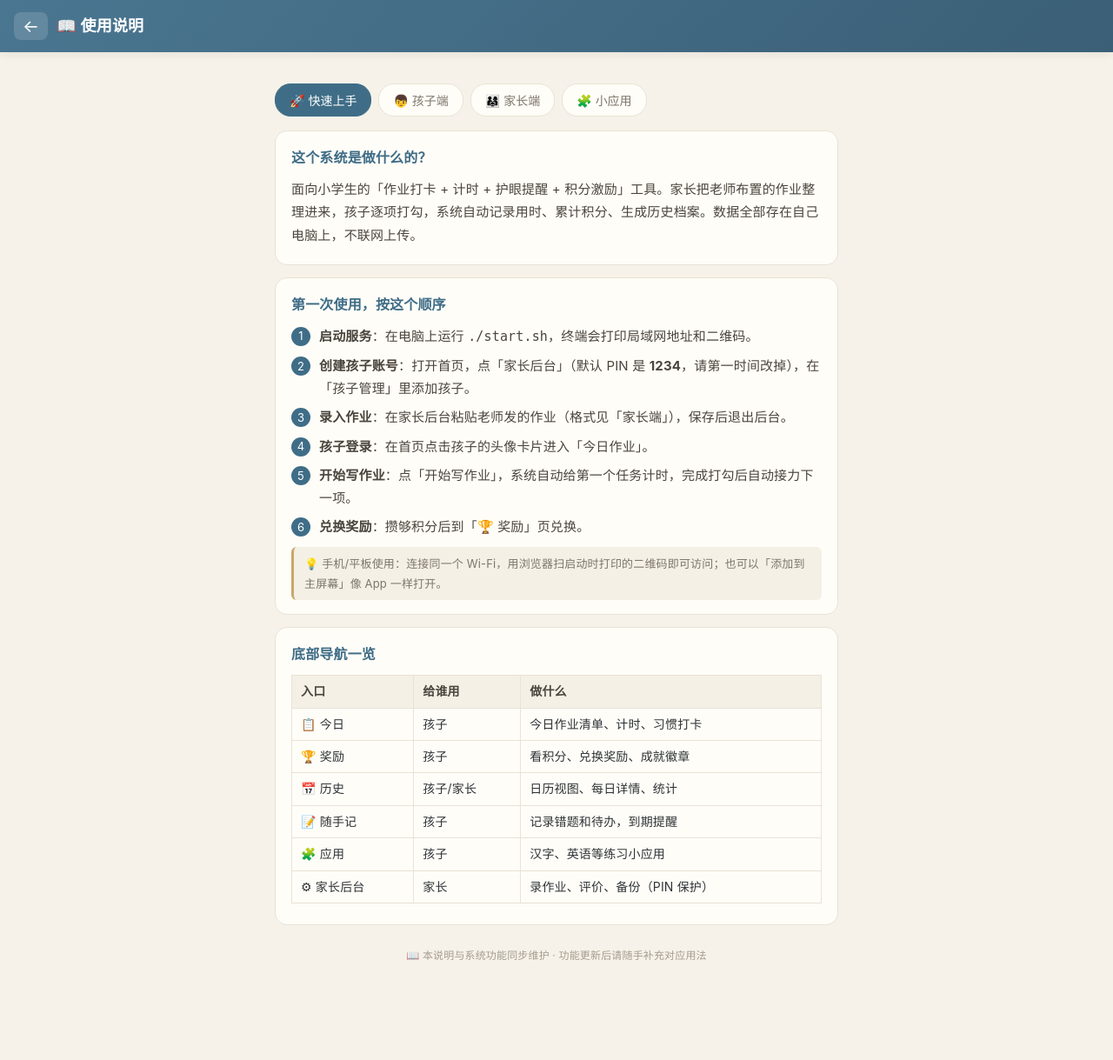
After one commit to yoin007/study_list, a Flask app: page /guide in a window 1280 px wide. The commit adds this page. Shown: the whole page at 87% size. Run offline with Flask 3, Linux system fonts and the light colour scheme.

Commit message:
feat: 新增使用说明页及底部导航指南入口
新增了使用说明页面，按快速上手、孩子端、家长端、小应用四个角色分类介绍用法，同时在所有页面底部导航添加了指南入口，登录页也增加了使用说明链接，方便用户随时查看系统使用方法。

```diff
--- a/app.py
+++ b/app.py
@@ -617,6 +617,11 @@ def notes_view():
     return render_template('notes.html')
 
 
+@app.route('/guide')
+def guide():
+    return render_template('guide.html')
+
+
 # ============ 小应用（单网页应用）============
 # 约定：把任意单网页应用放到 static/apps/<slug>/ 下，并提供一个 app.json：
 #   { "name": "汉字随机认读", "icon": "字", "desc": "...", "entry": "index.html",
--- a/templates/admin.html
+++ b/templates/admin.html
@@ -338,6 +338,7 @@
     <a href="/"><span class="icon">📋</span>今日</a>
     <a href="/rewards"><span class="icon">🏆</span>奖励</a>
     <a href="/history"><span class="icon">📅</span>历史</a>
+    <a href="/guide"><span class="icon">📖</span>指南</a>
 </div>
 
 <script src="/static/js/common.js?v=20261113b"></script>
--- a/templates/app_shell.html
+++ b/templates/app_shell.html
@@ -66,6 +66,7 @@
     <a href="/history"><span class="icon">📅</span>历史</a>
     <a href="/notes"><span class="icon">📝</span>随手记</a>
     <a href="/apps" class="active"><span class="icon">🧩</span>应用</a>
+    <a href="/guide"><span class="icon">📖</span>指南</a>
 </div>
 
 <script src="/static/js/common.js?v=20261113b"></script>
--- a/templates/apps.html
+++ b/templates/apps.html
@@ -90,6 +90,7 @@
     <a href="/history"><span class="icon">📅</span>历史</a>
     <a href="/notes"><span class="icon">📝</span>随手记</a>
     <a href="/apps" class="active"><span class="icon">🧩</span>应用</a>
+    <a href="/guide"><span class="icon">📖</span>指南</a>
 </div>
 
 <script src="/static/js/common.js?v=20261113b"></script>
--- a/templates/child.html
+++ b/templates/child.html
@@ -180,6 +180,7 @@
     <a href="/history"><span class="icon">📅</span>历史</a>
     <a href="/notes"><span class="icon">📝</span>随手记<span id="notesDueBadge" style="display:none;position:absolute;top:-2px;right:-4px;background:#e74c3c;color:white;font-size:10px;line-height:1;padding:0 4px;border-radius:8px;"></span></a>
     <a href="/apps"><span class="icon">🧩</span>应用</a>
+    <a href="/guide"><span class="icon">📖</span>指南</a>
 </div>
 
 <script src="/static/js/common.js?v=20261113b"></script>
--- /dev/null
+++ b/templates/guide.html
@@ -0,0 +1,272 @@
+<!DOCTYPE html>
+<html lang="zh-CN">
+<head>
+    <meta charset="UTF-8">
+    <meta name="viewport" content="width=device-width, initial-scale=1.0">
+    <title>使用说明</title>
+    <link rel="manifest" href="/static/manifest.json">
+    <meta name="theme-color" content="#4A7691">
+    <link rel="icon" href="/static/icon.svg" type="image/svg+xml">
+    <link rel="stylesheet" href="/static/css/style.css?v=20261113">
+    <style>
+        body { background: #f6f2e9; color: #2f3437; }
+        .guide-wrap { max-width: 680px; margin: 0 auto; padding: 16px 16px 110px; padding-top: 80px; }
+        .guide-top {
+            position: fixed; top: 0; left: 0; right: 0; z-index: 100;
+            background: linear-gradient(135deg, #4a7691, #3a5f76);
+            color: #fff; padding: 14px 16px;
+            display: flex; align-items: center; gap: 10px;
+            box-shadow: 0 2px 10px rgba(0,0,0,0.08);
+        }
+        .guide-top h1 { font-size: 18px; margin: 0; font-weight: 600; }
+        .guide-top .back {
+            color: #fff; text-decoration: none; font-size: 20px; line-height: 1;
+            padding: 6px 10px; border-radius: 8px; background: rgba(255,255,255,0.14);
+        }
+        .role-tabs {
+            display: flex; gap: 8px; margin: 16px 0 14px;
+            overflow-x: auto; white-space: nowrap; padding-bottom: 2px;
+        }
+        .role-tab {
+            flex-shrink: 0; border: 1px solid #e9e2d6; background: #fffdf8; color: #7d766b;
+            border-radius: 18px; padding: 8px 16px; font-size: 14px; cursor: pointer;
+            transition: all .15s;
+        }
+        .role-tab.active { background: #3f6d87; border-color: #3f6d87; color: #fff; }
+        .guide-section { display: none; }
+        .guide-section.active { display: block; }
+        .g-card {
+            background: #fffdf8; border: 1px solid #e9e2d6; border-radius: 14px;
+            padding: 16px 18px; margin-bottom: 14px;
+        }
+        .g-card h3 { margin: 0 0 10px; font-size: 16px; color: #3f6d87; }
+        .g-card h4 { margin: 14px 0 6px; font-size: 14px; color: #2f3437; }
+        .g-card p, .g-card li { font-size: 15px; line-height: 1.75; color: #4a453d; margin: 4px 0; }
+        .g-card ul, .g-card ol { padding-left: 20px; margin: 6px 0; }
+        .g-card .tip {
+            background: #f4f0e6; border-left: 3px solid #c9a86a; border-radius: 6px;
+            padding: 8px 12px; font-size: 13px; color: #7d766b; margin-top: 10px;
+        }
+        .g-step { display: flex; gap: 10px; align-items: flex-start; margin: 8px 0; }
+        .g-step .no {
+            flex-shrink: 0; width: 22px; height: 22px; border-radius: 50%;
+            background: #3f6d87; color: #fff; font-size: 13px;
+            display: flex; align-items: center; justify-content: center; margin-top: 2px;
+        }
+        .g-step .tx { font-size: 15px; line-height: 1.7; color: #4a453d; }
+        .g-code {
+            background: #f4f0e6; border-radius: 8px; padding: 10px 12px;
+            font-size: 13px; line-height: 1.7; white-space: pre-wrap;
+            font-family: ui-monospace, Menlo, monospace; color: #4a453d; margin: 8px 0;
+        }
+        .g-table { width: 100%; border-collapse: collapse; font-size: 14px; margin: 8px 0; }
+        .g-table th, .g-table td { border: 1px solid #e9e2d6; padding: 7px 10px; text-align: left; line-height: 1.6; }
+        .g-table th { background: #f4f0e6; color: #4a453d; font-weight: 600; }
+        .g-footer { text-align: center; font-size: 12px; color: #a49c8e; padding: 10px 0 0; }
+    </style>
+</head>
+<body>
+
+<div class="guide-top">
+    <a class="back" href="javascript:history.back()">←</a>
+    <h1>📖 使用说明</h1>
+</div>
+
+<div class="guide-wrap">
+
+    <div class="role-tabs" id="roleTabs">
+        <button class="role-tab active" data-role="start">🚀 快速上手</button>
+        <button class="role-tab" data-role="child">👦 孩子端</button>
+        <button class="role-tab" data-role="parent">👨‍👩‍👧 家长端</button>
+        <button class="role-tab" data-role="apps">🧩 小应用</button>
+    </div>
+
+    <!-- ============ 快速上手 ============ -->
+    <div class="guide-section active" id="sec-start">
+        <div class="g-card">
+            <h3>这个系统是做什么的？</h3>
+            <p>面向小学生的「作业打卡 + 计时 + 护眼提醒 + 积分激励」工具。家长把老师布置的作业整理进来，孩子逐项打勾，系统自动记录用时、累计积分、生成历史档案。数据全部存在自己电脑上，不联网上传。</p>
+        </div>
+        <div class="g-card">
+            <h3>第一次使用，按这个顺序</h3>
+            <div class="g-step"><div class="no">1</div><div class="tx"><strong>启动服务</strong>：在电脑上运行 <code>./start.sh</code>，终端会打印局域网地址和二维码。</div></div>
+            <div class="g-step"><div class="no">2</div><div class="tx"><strong>创建孩子账号</strong>：打开首页，点「家长后台」（默认 PIN 是 <strong>1234</strong>，请第一时间改掉），在「孩子管理」里添加孩子。</div></div>
+            <div class="g-step"><div class="no">3</div><div class="tx"><strong>录入作业</strong>：在家长后台粘贴老师发的作业（格式见「家长端」），保存后退出后台。</div></div>
+            <div class="g-step"><div class="no">4</div><div class="tx"><strong>孩子登录</strong>：在首页点击孩子的头像卡片进入「今日作业」。</div></div>
+            <div class="g-step"><div class="no">5</div><div class="tx"><strong>开始写作业</strong>：点「开始写作业」，系统自动给第一个任务计时，完成打勾后自动接力下一项。</div></div>
+            <div class="g-step"><div class="no">6</div><div class="tx"><strong>兑换奖励</strong>：攒够积分后到「🏆 奖励」页兑换。</div></div>
+            <div class="tip">💡 手机/平板使用：连接同一个 Wi-Fi，用浏览器扫启动时打印的二维码即可访问；也可以「添加到主屏幕」像 App 一样打开。</div>
+        </div>
+        <div class="g-card">
+            <h3>底部导航一览</h3>
+            <table class="g-table">
+                <tr><th>入口</th><th>给谁用</th><th>做什么</th></tr>
+                <tr><td>📋 今日</td><td>孩子</td><td>今日作业清单、计时、习惯打卡</td></tr>
+                <tr><td>🏆 奖励</td><td>孩子</td><td>看积分、兑换奖励、成就徽章</td></tr>
+                <tr><td>📅 历史</td><td>孩子/家长</td><td>日历视图、每日详情、统计</td></tr>
+                <tr><td>📝 随手记</td><td>孩子</td><td>记录错题和待办，到期提醒</td></tr>
+                <tr><td>🧩 应用</td><td>孩子</td><td>汉字、英语等练习小应用</td></tr>
+                <tr><td>⚙ 家长后台</td><td>家长</td><td>录作业、评价、备份（PIN 保护）</td></tr>
+            </table>
+        </div>
+    </div>
+
+    <!-- ============ 孩子端 ============ -->
+    <div class="guide-section" id="sec-child">
+        <div class="g-card">
+            <h3>📋 今日作业 — 怎么写作业</h3>
+            <h4>1. 开始与计时</h4>
+            <ul>
+                <li>点「<strong>开始写作业</strong>」→ 弹出护眼须知 → 确认后开始计时。</li>
+                <li>同一时间只有一个计时在走：开始写作业自动给第一个任务计时，完成打勾后<strong>自动接力</strong>下一个任务。</li>
+                <li><strong>墙钟</strong>＝从坐到桌前到收拾完的总时长；<strong>专注</strong>＝各任务实际落笔时间；两者的差就是休息、找东西的时间。</li>
+                <li>点「暂停」时墙钟和当前任务一起停；全部必做完成后系统自动记录完成时刻。</li>
+                <li>连续作业每满 20 分钟会弹窗提醒抬头远眺 20 秒。</li>
+            </ul>
+            <h4>2. 打勾与任务</h4>
+            <ul>
+                <li>任务分「必做」和「选做」，按科目分组；点圆圈打勾，做错了可以再点取消。</li>
+                <li>任务带附件时可以直接看图、听音频、看视频或打开 PDF 编辑器写题。</li>
+                <li>习惯任务（阅读、练字等每日固定项）在下方单独打卡，有独立倒计时；习惯计时时不允许开启任务计时。</li>
+            </ul>
+        </div>
+        <div class="g-card">
+            <h3>🏆 奖励 — 积分怎么来的、怎么花</h3>
+            <ul>
+                <li>当天必做全部完成 +30 分；家长评 ⭐⭐⭐ / ⭐⭐ 再加 20 / 10 分。</li>
+                <li>完成选做题 +10，完成习惯 +5，连续打卡 7 天 / 30 天有大奖。</li>
+                <li>积分够了就去「奖励兑换」选一个；兑换后积分自动扣减，家长能在后台看到兑换记录。</li>
+                <li>坚持打卡还能点亮成就徽章，凑齐一套很有成就感。</li>
+            </ul>
+        </div>
+        <div class="g-card">
+            <h3>📝 随手记 — 把事情记下来</h3>
+            <ul>
+                <li>记录错题、要带的东西、要背的内容，可以贴图片、音频、PDF。</li>
+                <li>可以设置「哪天再看」，到期当天「今日作业」页顶部会弹出提醒。</li>
+                <li>每条随手记可以选择类型标签，按孩子分开保存，互不打架。</li>
+            </ul>
+        </div>
+        <div class="g-card">
+            <h3>🧩 应用中心 — 学中玩</h3>
+            <ul>
+                <li>「字」：汉字随机认读 + 笔顺闯关，见「小应用」页签。</li>
+                <li>「ABC」：英语单词练习，见「小应用」页签。</li>
+                <li>小应用里的数据自动按当前登录的孩子分开保存。</li>
+            </ul>
+        </div>
+    </div>
+
+    <!-- ============ 家长端 ============ -->
+    <div class="guide-section" id="sec-parent">
+        <div class="g-card">
+            <h3>进入家长后台</h3>
+            <ul>
+                <li>首页点「<strong>⚙ 家长后台</strong>」→ 输入 PIN 码。首次默认 <strong>1234</strong>，<span style="color:#c0392b;">请第一时间在「设置」里改掉</span>。</li>
+                <li>后台按孩子切换（左上角选孩子），每个孩子的作业、评价、数据相互独立。</li>
+            </ul>
+        </div>
+        <div class="g-card">
+            <h3>布置作业的三种方式</h3>
+            <h4>① 粘贴导入（推荐）</h4>
+            <p>把老师发的作业交给 AI 整理成下面的格式，整段粘贴后点导入：</p>
+            <div class="g-code">【日期】2026-10-14
+【语文】
+- [必做] 任务描述（附图：xxx / 附视频：xxx / 附音频：xxx / 附文件：xxx）
+- [选做] 任务描述
+【建议时长】30-40 分钟</div>
+            <div class="tip">💡 后台里有现成的 AI 整理提示词，复制给豆包/ChatGPT 即可自动转成这个格式。</div>
+            <h4>② 手动添加</h4>
+            <p>适合临时补一两条作业：选科目、填描述、勾必做/选做。</p>
+            <h4>③ 作业模板一键添加</h4>
+            <p>阅读、练字这类每天一样的固定作业，做成模板后每天一键生成，不用重复录入。</p>
+        </div>
+        <div class="g-card">
+            <h3>每天的闭环操作</h3>
+            <ul>
+                <li><strong>看完成情况</strong>：孩子打完勾后，在任务上打 ⭐ 评价（⭐⭐⭐ 最好），孩子能拿积分。</li>
+                <li><strong>留言板</strong>：给孩子写一句话，第二天孩子打开「今日作业」就能看到 💌。</li>
+                <li><strong>孩子管理</strong>：加孩子、改名字、换头像贴纸。</li>
+                <li><strong>积分规则</strong>：各项奖励分值都可以改成自家的标准；「奖励兑换」里的奖品也在这里配置。</li>
+                <li><strong>关闭服务</strong>：服务器是按需启停的，不用时可以在后台关闭，不会丢数据。</li>
+            </ul>
+        </div>
+        <div class="g-card">
+            <h3>备份与恢复（重要）</h3>
+            <ul>
+                <li>系统每天自动备份一份 JSON 到 <code>backups/</code>，保留最近 30 天。</li>
+                <li>附件（图片、PDF 等）不在自动备份里，建议每隔一段时间在后台「<strong>导出完整备份</strong>」生成 zip（含数据库 + 附件）。超过 10 天没备份页面会弹提醒。</li>
+                <li>「恢复」支持上传 zip 或 JSON；恢复前系统会自动先备份一次，可随时回滚。</li>
+            </ul>
+        </div>
+    </div>
+
+    <!-- ============ 小应用 ============ -->
+    <div class="guide-section" id="sec-apps">
+        <div class="g-card">
+            <h3>字 — 汉字随机认读</h3>
+            <h4>抽字练习</h4>
+            <ul>
+                <li>选择范围：按「日期添加的汉字」或「课本生字」（人教版册次 → 课文）筛选，两个条件取并集。</li>
+                <li>抽到字后可以看拼音、笔顺动画演示、课本配套词语。</li>
+            </ul>
+            <h4>✍️ 笔顺闯关</h4>
+            <ul>
+                <li>点「笔顺闯关」进入手写模式：先<strong>跟写</strong>（带灰色轮廓提示），累计 3 次全对后自动升级为<strong>默写</strong>（无轮廓）。</li>
+                <li>逐笔判定笔顺和方向，写错会抖动提示；同一笔错 3 次会显示影子笔迹帮忙。</li>
+                <li>写错超过 3 次的字自动进<strong>错题本</strong>，按遗忘曲线安排复习；默写全对的字自动标记掌握。</li>
+            </ul>
+            <h4>导入课本字库</h4>
+            <ul>
+                <li>家长（或孩子）在应用内选择教材册次一键导入，自动按 2024 版写字表逐课打标签，并给每个字配上 1-2 个课本词语。</li>
+                <li>重复导入同一册会先清掉旧课文标签再写入新标签，不会残留旧课名。</li>
+            </ul>
+        </div>
+        <div class="g-card">
+            <h3>ABC — 英语单词练习</h3>
+            <ul>
+                <li>外研版（一年级起点）词表，按 Module 勾选要练的模块。</li>
+                <li>四种模式：看词选义、听音选词、拼写填空、字母排序；发音用系统语音朗读。</li>
+                <li>答错的词自动收进顶部「<strong>📕 错题本</strong>」，按错误次数和时间排序，可以单独移出或只练错词；标记「已掌握」后不再打扰。</li>
+            </ul>
+        </div>
+        <div class="g-card">
+            <h3>小应用通用说明</h3>
+            <ul>
+                <li>数据按孩子隔离：谁登录就用谁的数据，多孩子切换不会串。</li>
+                <li>所有操作即时同步到服务端，换一台设备打开进度照旧。</li>
+                <li>两个应用的「清空错题本」都需要<strong>连续点 5 次</strong>确认，防止手滑清空。</li>
+            </ul>
+        </div>
+    </div>
+
+    <div class="g-footer">📖 本说明与系统功能同步维护 · 功能更新后请随手补充对应用法</div>
+
+</div>
+
+<script>
+(function () {
+    var tabs = document.querySelectorAll('#roleTabs .role-tab');
+    var sections = document.querySelectorAll('.guide-section');
+    tabs.forEach(function (tab) {
+        tab.addEventListener('click', function () {
+            tabs.forEach(function (t) { t.classList.remove('active'); });
+            sections.forEach(function (s) { s.classList.remove('active'); });
+            tab.classList.add('active');
+            document.getElementById('sec-' + tab.dataset.role).classList.add('active');
+            try { localStorage.setItem('guideTab', tab.dataset.role); } catch (e) {}
+        });
+    });
+    // 恢复上次看的角色页签
+    try {
+        var last = localStorage.getItem('guideTab');
+        if (last) {
+            var btn = document.querySelector('#roleTabs .role-tab[data-role="' + last + '"]');
+            if (btn) btn.click();
+        }
+    } catch (e) {}
+})();
+</script>
+
+</body>
+</html>
--- a/templates/history.html
+++ b/templates/history.html
@@ -78,6 +78,7 @@
     <a href="/history" class="active"><span class="icon">📅</span>历史</a>
     <a href="/notes"><span class="icon">📝</span>随手记<span id="notesDueBadge" style="display:none;position:absolute;top:-2px;right:-4px;background:#e74c3c;color:white;font-size:10px;line-height:1;padding:0 4px;border-radius:8px;"></span></a>
     <a href="/apps"><span class="icon">🧩</span>应用</a>
+    <a href="/guide"><span class="icon">📖</span>指南</a>
 </div>
 
 <script src="/static/js/common.js?v=20261113b"></script>
--- a/templates/login.html
+++ b/templates/login.html
@@ -95,7 +95,10 @@
         <!-- 动态生成 -->
     </div>
 
-    <button onclick="showAdminLogin()" class="admin-link" style="border:none;background:none;cursor:pointer;font-size:16px;">⚙ 家长后台</button>
+    <div style="margin-top:14px;">
+        <button onclick="showAdminLogin()" class="admin-link" style="border:none;background:none;cursor:pointer;font-size:16px;">⚙ 家长后台</button>
+        <a href="/guide" class="admin-link" style="text-decoration:none;">📖 使用说明</a>
+    </div>
 
     <!-- 其他设备扫码访问 -->
     <div id="lanBox" style="margin-top:24px;background:#f4f8fd;border:1px solid #dce7f5;border-radius:14px;padding:16px;display:none;">
--- a/templates/notes.html
+++ b/templates/notes.html
@@ -131,6 +131,7 @@
     <a href="/history"><span class="icon">📅</span>历史</a>
     <a href="/notes" class="active"><span class="icon">📝</span>随手记<span id="notesDueBadge" style="display:none;position:absolute;top:-2px;right:-4px;background:#e74c3c;color:white;font-size:10px;line-height:1;padding:0 4px;border-radius:8px;"></span></a>
     <a href="/apps"><span class="icon">🧩</span>应用</a>
+    <a href="/guide"><span class="icon">📖</span>指南</a>
 </div>
 
 <script src="/static/js/common.js?v=20261113b"></script>
--- a/templates/rewards.html
+++ b/templates/rewards.html
@@ -58,6 +58,7 @@
     <a href="/history"><span class="icon">📅</span>历史</a>
     <a href="/notes"><span class="icon">📝</span>随手记<span id="notesDueBadge" style="display:none;position:absolute;top:-2px;right:-4px;background:#e74c3c;color:white;font-size:10px;line-height:1;padding:0 4px;border-radius:8px;"></span></a>
     <a href="/apps"><span class="icon">🧩</span>应用</a>
+    <a href="/guide"><span class="icon">📖</span>指南</a>
 </div>
 
 <script src="/static/js/common.js?v=20261113b"></script>
```
Also changed, not shown: README.md.
